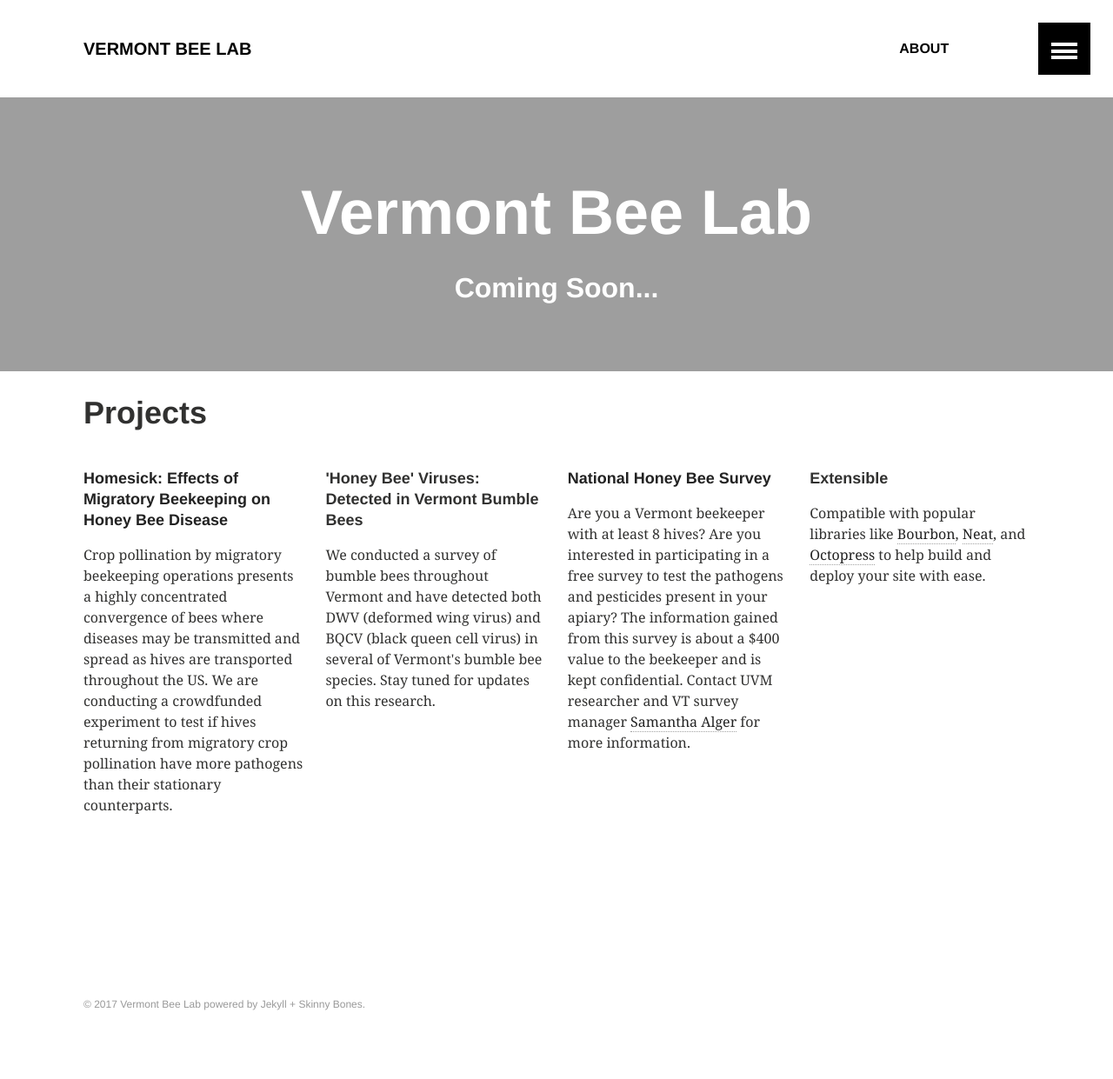
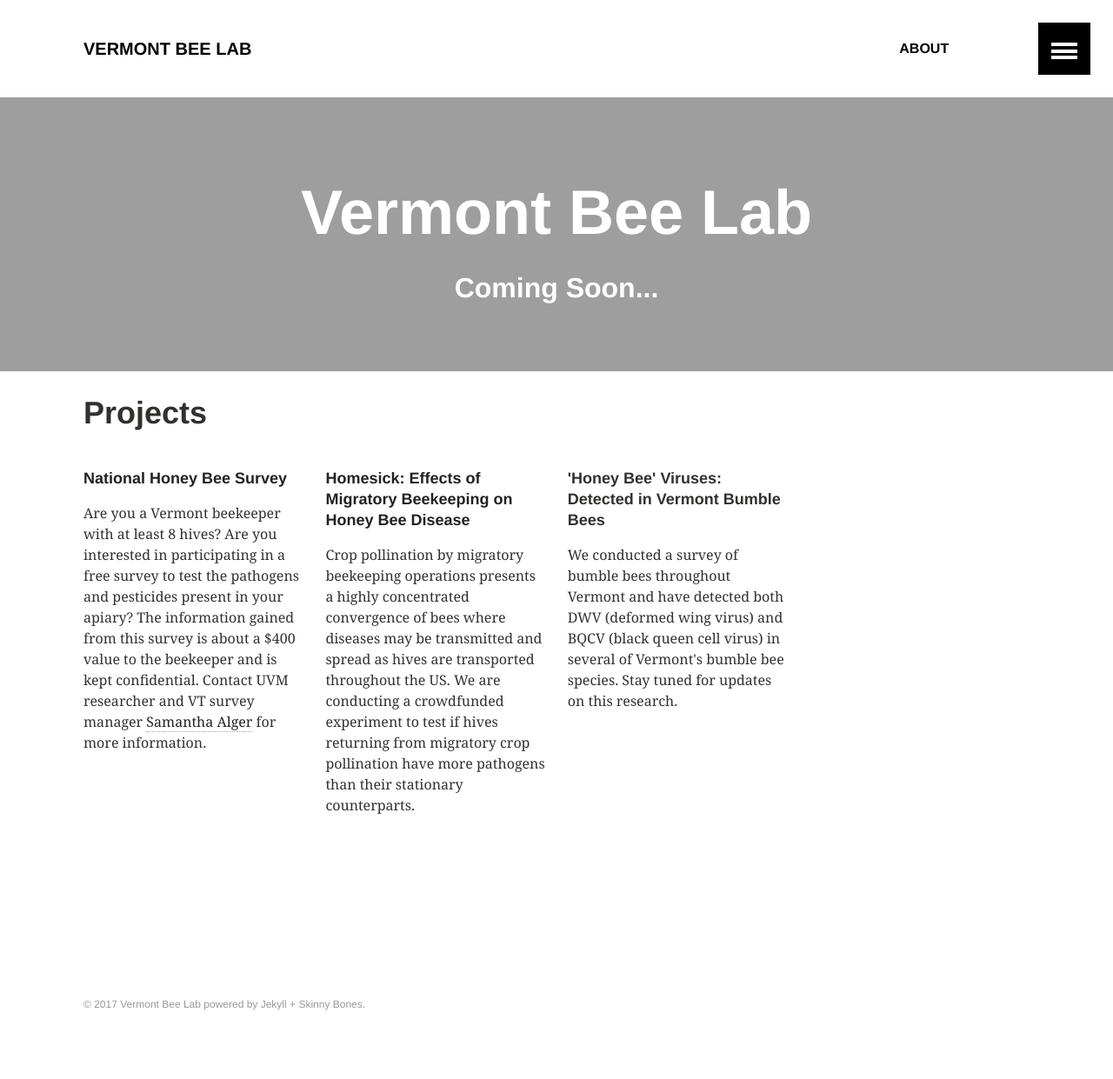
Before and after one commit to samanthaannalger/VTBeeLab, a Jekyll site: the page built from index.md, in a window 1280 px wide. Shown: the whole page at 87% size. Built offline with Jekyll 4.4.1, drawn with Linux system fonts in a browser that asks for light colours.

Commit message:
projects

```diff
--- a/index.md
+++ b/index.md
@@ -10,6 +10,11 @@ image:
 <div class="tiles">
 
 <div class="tile">
+<h2 class="post-title"><a href="https://beeinformed.org/aphis/">National Honey Bee Survey</a></h2>
+  <p class="post-excerpt">Are you a Vermont beekeeper with at least 8 hives? Are you interested in participating in a free survey to test the pathogens and pesticides present in your apiary? The information gained from this survey is about a $400 value to the beekeeper and is kept confidential. Contact UVM researcher and VT survey manager <a href="mailto:salger@uvm.edu?Subject=NHBS" target="_top">Samantha Alger</a> for more information. </p>
+</div><!-- /.tile -->
+
+<div class="tile">
   <h2 class="post-title"><a href="http://experiment.com/beekeeping">Homesick: Effects of Migratory Beekeeping on Honey Bee Disease</a></h2>
   <p class="post-excerpt">Crop pollination by migratory beekeeping operations presents a highly concentrated convergence of bees where diseases may be transmitted and spread as hives are transported throughout the US. We are conducting a crowdfunded experiment to test if hives returning from migratory crop pollination have more pathogens than their stationary counterparts. </p>
 </div><!-- /.tile -->
@@ -19,14 +24,5 @@ image:
   <p class="post-excerpt">We conducted a survey of bumble bees throughout Vermont and have detected both DWV (deformed wing virus) and BQCV (black queen cell virus) in several of Vermont's bumble bee species. Stay tuned for updates on this research.</p>
 </div><!-- /.tile -->
 
-<div class="tile">
-<h2 class="post-title"><a href="https://beeinformed.org/aphis/">National Honey Bee Survey</a></h2>
-  <p class="post-excerpt">Are you a Vermont beekeeper with at least 8 hives? Are you interested in participating in a free survey to test the pathogens and pesticides present in your apiary? The information gained from this survey is about a $400 value to the beekeeper and is kept confidential. Contact UVM researcher and VT survey manager <a href="mailto:salger@uvm.edu?Subject=NHBS" target="_top">Samantha Alger</a> for more information. </p>
-</div><!-- /.tile -->
-
-<div class="tile">
-  <h2 class="post-title">Extensible</h2>
-  <p class="post-excerpt">Compatible with popular libraries like <a href="http://bourbon.io">Bourbon</a>, <a href="http://neat.bourbon.io/">Neat</a>, and <a href="http://github.com/octopress/octopress">Octopress</a> to help build and deploy your site with ease.</p>
-</div><!-- /.tile -->
 
 </div><!-- /.tiles -->
```
